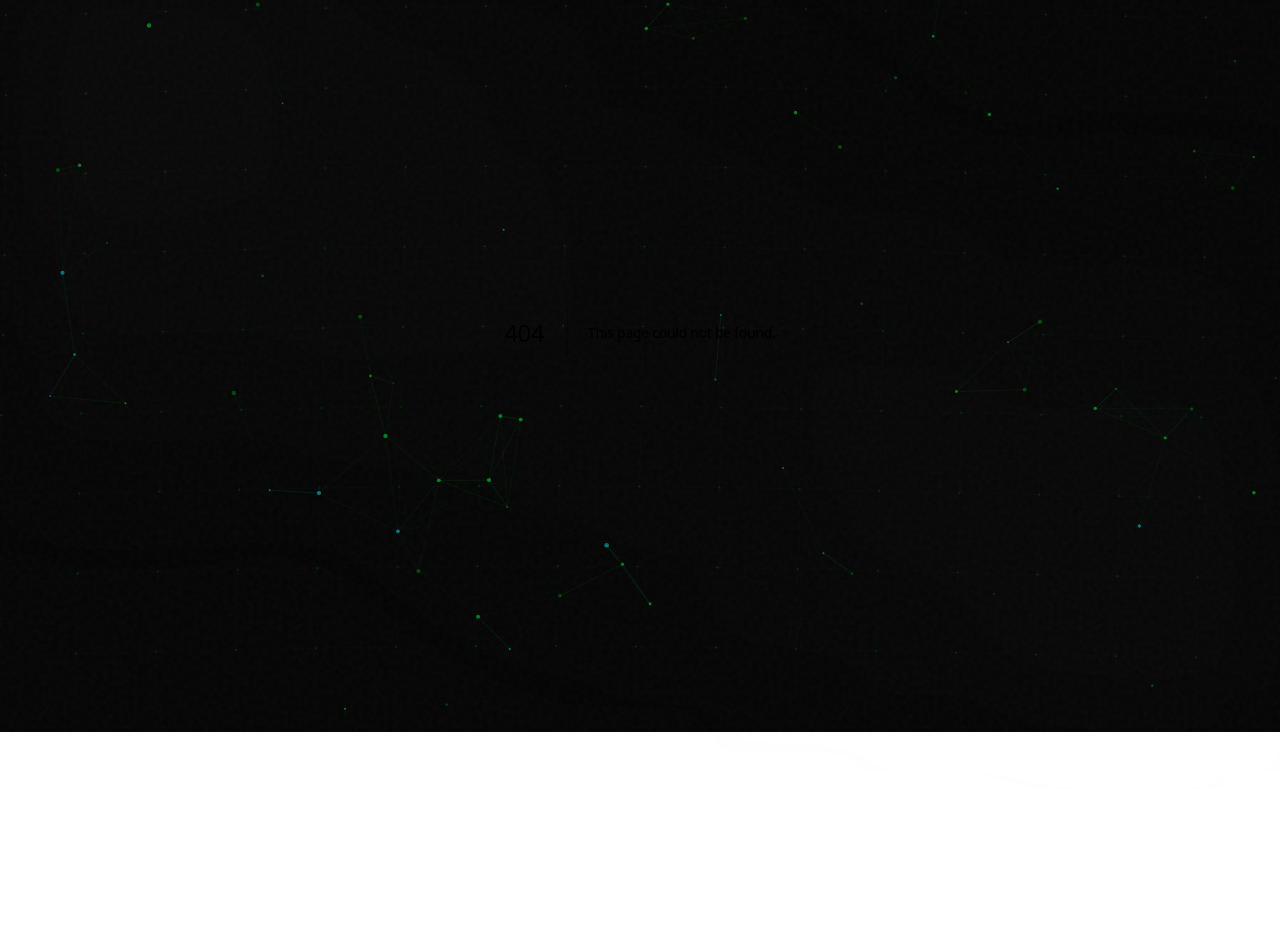
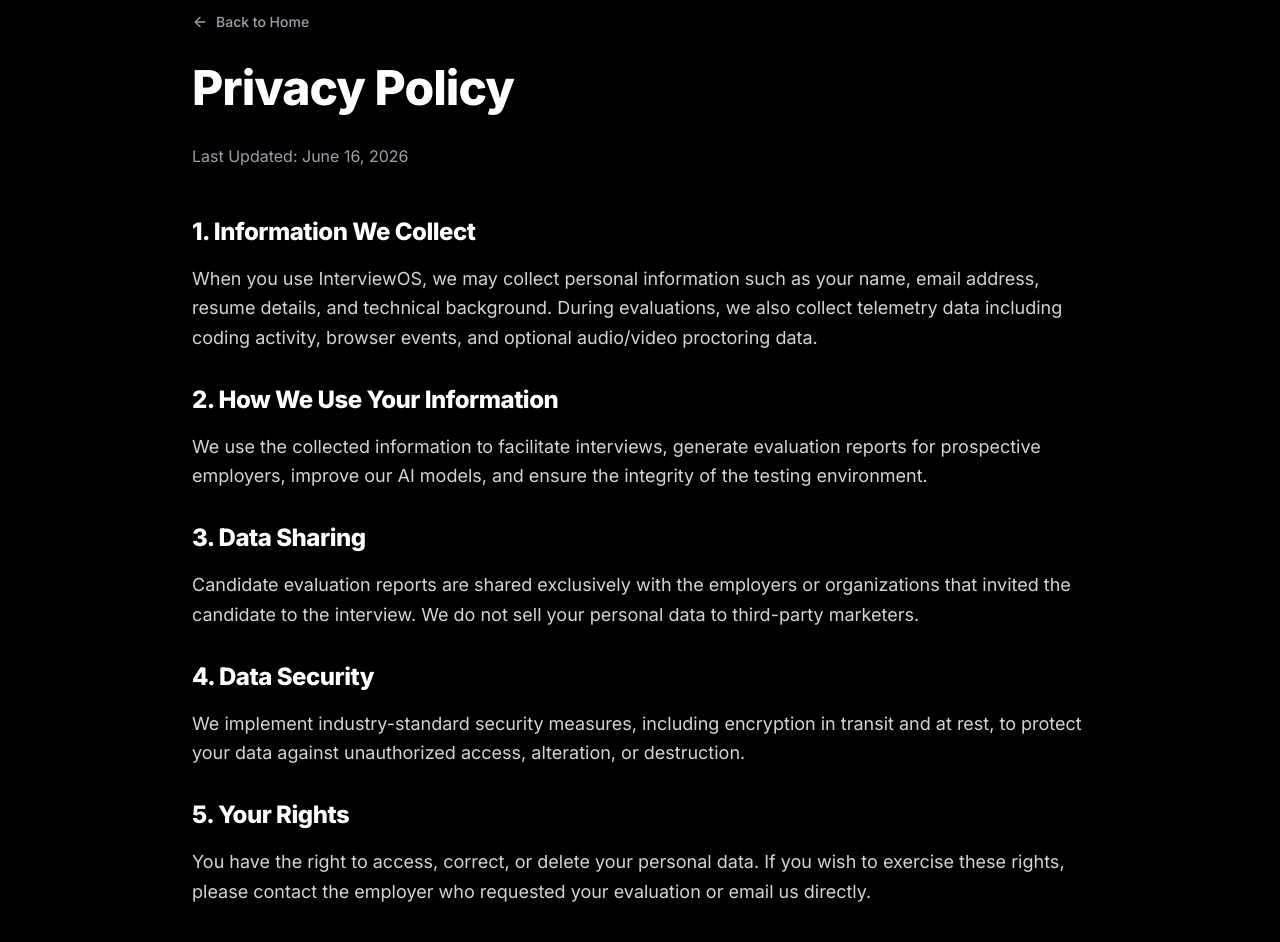
Before and after one commit to ayushshukla1807/InterviewOS, a Next.js app: page /privacy in a window 1280 px wide. Before the commit this address had no page. Shown: the part 68-1010 px from the top of the page. Before the commit the page ends 800 px from the top, so only its background shows below. Built offline with nearby package versions, Linux system fonts and the light colour scheme.

Commit message:
feat: add Terms of Service and Privacy Policy pages

```diff
--- /dev/null
+++ b/app/privacy/page.tsx
@@ -0,0 +1,51 @@
+import React from 'react';
+import Link from 'next/link';
+import { ArrowLeft } from 'lucide-react';
+
+export default function PrivacyPolicy() {
+  return (
+    <div className="min-h-screen bg-black text-zinc-300 py-20 px-6 md:px-12 font-sans selection:bg-cyan-500/30">
+      <div className="max-w-4xl mx-auto">
+        <Link href="/" className="inline-flex items-center text-sm font-medium text-zinc-400 hover:text-white transition-colors mb-8">
+          <ArrowLeft className="w-4 h-4 mr-2" />
+          Back to Home
+        </Link>
+
+        <h1 className="text-4xl md:text-5xl font-extrabold text-white tracking-tight mb-8">Privacy Policy</h1>
+        <p className="text-zinc-400 mb-12">Last Updated: June 16, 2026</p>
+
+        <div className="space-y-8 text-lg leading-relaxed">
+          <section>
+            <h2 className="text-2xl font-bold text-white mb-4">1. Information We Collect</h2>
+            <p>When you use InterviewOS, we may collect personal information such as your name, email address, resume details, and technical background. During evaluations, we also collect telemetry data including coding activity, browser events, and optional audio/video proctoring data.</p>
+          </section>
+
+          <section>
+            <h2 className="text-2xl font-bold text-white mb-4">2. How We Use Your Information</h2>
+            <p>We use the collected information to facilitate interviews, generate evaluation reports for prospective employers, improve our AI models, and ensure the integrity of the testing environment.</p>
+          </section>
+
+          <section>
+            <h2 className="text-2xl font-bold text-white mb-4">3. Data Sharing</h2>
+            <p>Candidate evaluation reports are shared exclusively with the employers or organizations that invited the candidate to the interview. We do not sell your personal data to third-party marketers.</p>
+          </section>
+
+          <section>
+            <h2 className="text-2xl font-bold text-white mb-4">4. Data Security</h2>
+            <p>We implement industry-standard security measures, including encryption in transit and at rest, to protect your data against unauthorized access, alteration, or destruction.</p>
+          </section>
+
+          <section>
+            <h2 className="text-2xl font-bold text-white mb-4">5. Your Rights</h2>
+            <p>You have the right to access, correct, or delete your personal data. If you wish to exercise these rights, please contact the employer who requested your evaluation or email us directly.</p>
+          </section>
+
+          <section>
+            <h2 className="text-2xl font-bold text-white mb-4">6. Contact Us</h2>
+            <p>If you have any questions or concerns about this Privacy Policy, please contact us at privacy@interviewos.ai.</p>
+          </section>
+        </div>
+      </div>
+    </div>
+  );
+}
--- /dev/null
+++ b/app/terms/page.tsx
@@ -0,0 +1,51 @@
+import React from 'react';
+import Link from 'next/link';
+import { ArrowLeft } from 'lucide-react';
+
+export default function TermsOfService() {
+  return (
+    <div className="min-h-screen bg-black text-zinc-300 py-20 px-6 md:px-12 font-sans selection:bg-cyan-500/30">
+      <div className="max-w-4xl mx-auto">
+        <Link href="/" className="inline-flex items-center text-sm font-medium text-zinc-400 hover:text-white transition-colors mb-8">
+          <ArrowLeft className="w-4 h-4 mr-2" />
+          Back to Home
+        </Link>
+
+        <h1 className="text-4xl md:text-5xl font-extrabold text-white tracking-tight mb-8">Terms of Service</h1>
+        <p className="text-zinc-400 mb-12">Last Updated: June 16, 2026</p>
+
+        <div className="space-y-8 text-lg leading-relaxed">
+          <section>
+            <h2 className="text-2xl font-bold text-white mb-4">1. Acceptance of Terms</h2>
+            <p>By accessing and using InterviewOS, you agree to be bound by these Terms of Service. If you do not agree to these terms, please do not use our platform.</p>
+          </section>
+
+          <section>
+            <h2 className="text-2xl font-bold text-white mb-4">2. Description of Service</h2>
+            <p>InterviewOS provides an AI-powered technical and behavioral screening platform designed to evaluate candidate skills through simulated environments, coding sandboxes, and behavioral proctoring.</p>
+          </section>
+
+          <section>
+            <h2 className="text-2xl font-bold text-white mb-4">3. User Responsibilities</h2>
+            <p>You are responsible for maintaining the confidentiality of your account credentials. Candidates agree not to use external assistance, unauthorized AI tools, or cheat during evaluations. Employers agree to use candidate data in accordance with applicable hiring laws.</p>
+          </section>
+
+          <section>
+            <h2 className="text-2xl font-bold text-white mb-4">4. Data and Privacy</h2>
+            <p>Our collection and use of personal information in connection with your access to and use of the Services is described in our Privacy Policy.</p>
+          </section>
+
+          <section>
+            <h2 className="text-2xl font-bold text-white mb-4">5. Limitation of Liability</h2>
+            <p>InterviewOS provides evaluation tools but does not guarantee employment outcomes. We are not liable for hiring decisions made based on our platform's telemetry and scoring.</p>
+          </section>
+
+          <section>
+            <h2 className="text-2xl font-bold text-white mb-4">6. Contact Us</h2>
+            <p>If you have any questions about these Terms, please contact us at support@interviewos.ai.</p>
+          </section>
+        </div>
+      </div>
+    </div>
+  );
+}
```
